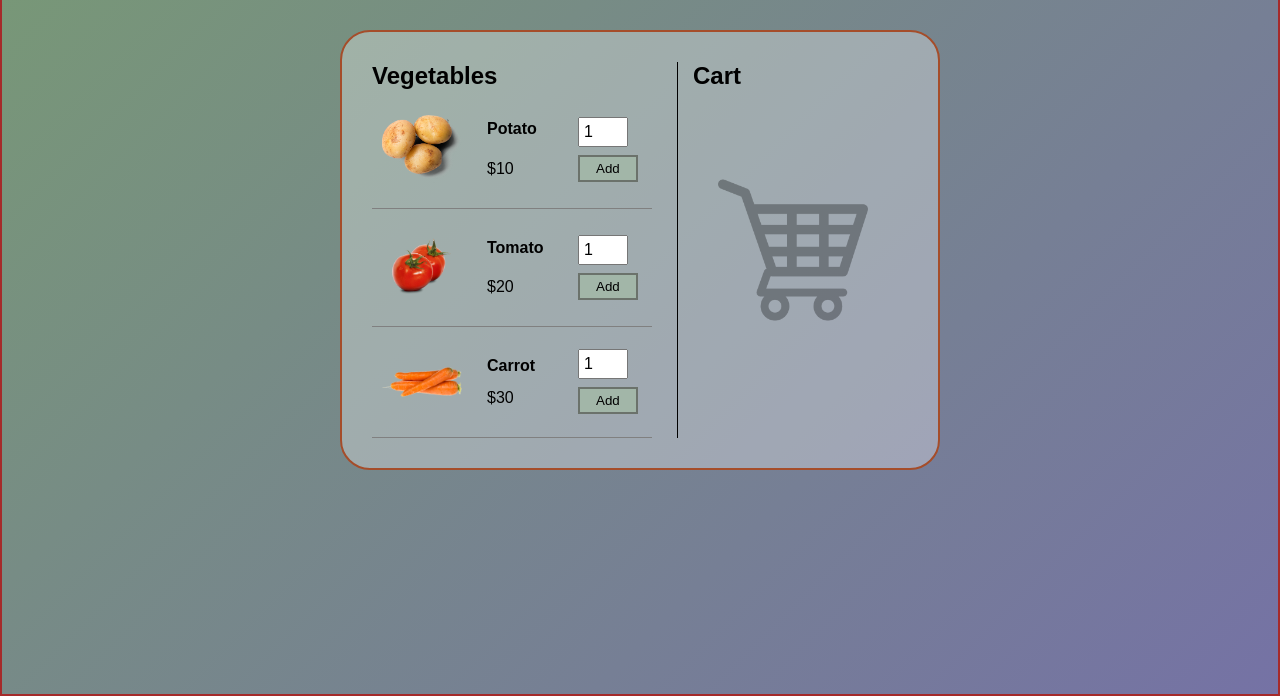
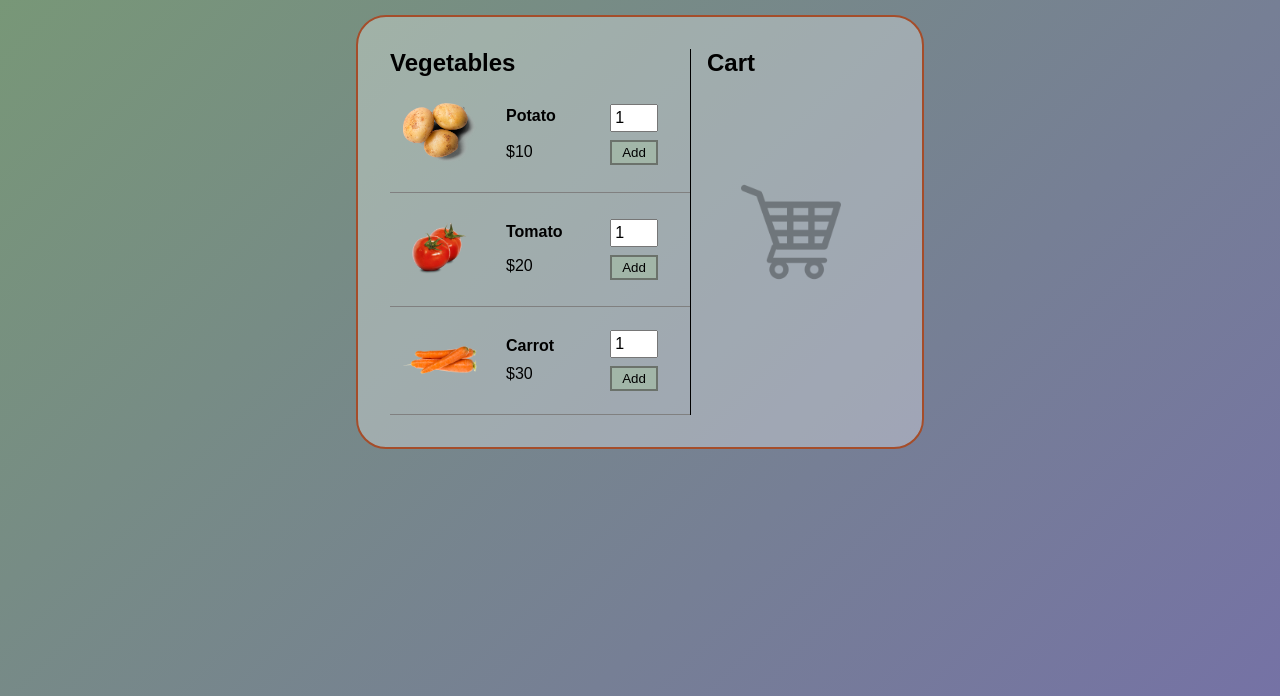
Before and after one commit to antonija2602/shopping-cart, a plain HTML site: page index.html in a window 1280 px wide. Shown: the part 104-800 px from the top of the page. Drawn offline with Linux system fonts and the light colour scheme.

Commit message:
style 5454

```diff
--- a/style.css
+++ b/style.css
@@ -6,20 +6,19 @@
 }
 
 body {
-	border: 2px solid brown;
 	height: 100vh;
 	background: linear-gradient(135deg, #789975, #7572a5);
 	font-family: sans-serif;
 	display: flex;
+	flex-direction: column;
 	align-items: center;
-	flex-direction: column;
-	gap: 45px;
-	padding: 50px;
+	gap: 50px;
+	padding: 2em;
 }
 
 h1,
 .container{
-	width: min(90%, 600px);
+	max-width: 800px;
 }
 
 h1 {
@@ -31,28 +30,27 @@ h1 {
 	border-radius: 30px;
 	display: flex;
 	background-color: rgba(255, 255, 255, 0.3);
-	padding: 30px;
-	gap: 25px;
+	padding: 2em;
 }
 
-s.items{
-	width: 60%;
+.items{
+	min-width: 300px;
  }
 
 .single-item {
 	display: flex;
 	border-bottom: 1px solid grey;
-	padding: 15px 0;
+	padding: 0.8em 0;
 }
 
 .single-item img {
-	padding: 10px;
+	padding: 0.8em;
 	max-width: 100px;
 }
 
 .single-item .si-content {
-	padding: 10px 0px;
-	width: 120px;
+	padding: 0.8em 0;
+	min-width: 120px;
 	display: flex;
 	flex-direction: column;
 	justify-content: space-between;
@@ -60,7 +58,7 @@ s.items{
 
 .single-item .si-content p, h3{
 	font-size: 1rem;
-	padding: 5px 15px;
+	padding: 0.3em 1em;
 }
 
 .single-item .actions {
@@ -68,21 +66,21 @@ s.items{
 	flex-direction: column;
 	justify-content: center;
 	gap: 8px;
-	width: 30%;
+	max-width: 48px;
 }
 
 .single-item .actions input {
 	font-size: 1rem;
-	padding: 4px;
-	width: 50px;
+	padding: 0.2em;
+	max-width: 48px;
 }
 
 .single-item .actions button {
 	text-align: center;
 	border: 2px solid rgb(107, 114, 107);
-	padding: 4px ;
+	padding: 0.2em;
 	background: #a2b6a8;
-	width: 60px	;
+	max-width: 60px;
 }
 
 .single-item .actions button:hover,
@@ -94,34 +92,37 @@ s.items{
 	display: flex;
 	flex-direction: column;
 	position: relative;
-	width: 400px;
 	border-left: solid 1px black;
-	background-image: url('img/cart.png');
-	background-size: 150px;
+	background-image: url(img/cart.png);
+	background-size: 100px;
 	background-position: center;
 	background-repeat: no-repeat;
-	padding-left: 15px;
-	font-size: 1rem;
+	background-blend-mode: difference;
+	padding-left: 1em;
 	gap: 20px;
+	min-width: 200px;
 }
 
 .cart-single-item {
 	display: flex;
+ 	align-items: center;
 	justify-content: space-between;
-	align-items: center;
+	gap: 20px;
+	padding: 2px;
 }
 
 .cart-single-item h3 {
+	min-width: 70px;
 	padding: 0;
 }
 
 .cart-single-item p {
-	font-size: 1rem;
+	min-width: 120px;
 }
 
 .cart-single-item button {
 	background: #a2b6a8;
-	padding: 5px;
+	padding: 0.3em;
 	border: 2px solid rgb(107, 114, 107);
 }
 
```
Also changed, not shown: index.html (+0 -1 lines).
